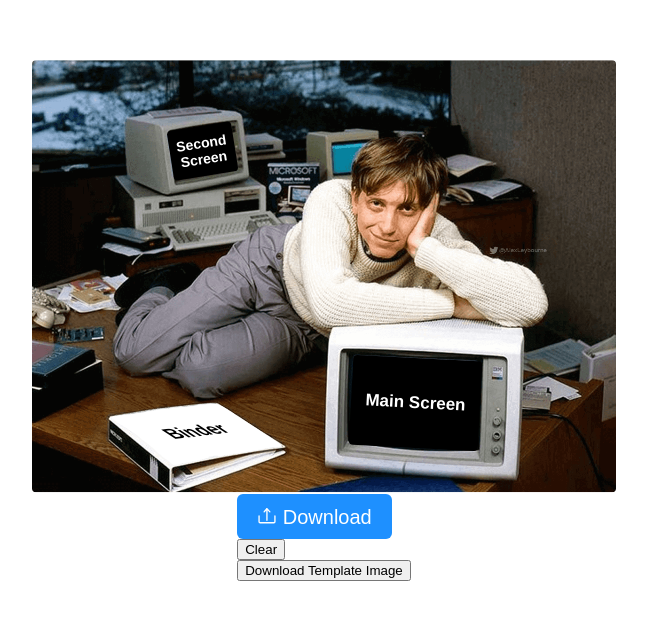
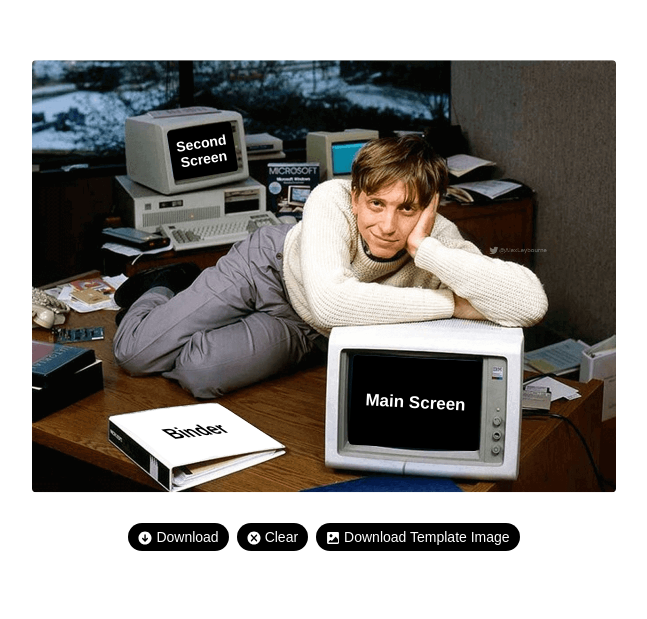
Before and after one commit to alexleybourne/BillGatesMemeMaker, a plain HTML site: page index.html in a window 1280 px wide. Shown: the part 123-742 px from the top of the page, without its empty margins (316-963 px from the left). Drawn offline with Linux system fonts and the light colour scheme.

Commit message:
Buttons styled more with custom icons

```diff
--- a/index.html
+++ b/index.html
@@ -32,9 +32,9 @@
       <input style="display: none" type='file' name='img' size='65' id='upload-main' />
       <input style="display: none" type='file' name='img' size='65' id='upload-secondary' />
       <input style="display: none" type='file' name='img' size='65' id='upload-binder' />
-      <button onclick="downloadCanvas()" class="download-button"><img src="./images/Upload.svg"> Download</button> <br>
-      <button onclick="clearCanvas()">Clear</button><br>
-      <button onclick="downloadTemplateImage()">Download Template Image</button>
+      <button onclick="downloadCanvas()" class="button-class"><img src="./Icons/Download.svg"> Download</button>
+      <button onclick="clearCanvas()" class="button-class"><img src="./Icons/Delete.svg"> Clear</button><br>
+      <button onclick="downloadTemplateImage()" class="button-class"><img src="./Icons/Image.svg"> Download Template Image</button>
     </div>
   </div>
   <script src="skew.js"></script>
--- a/styles.css
+++ b/styles.css
@@ -110,6 +110,7 @@ html, body {
 }
 
 #controls {
+    display: flex;
     transform: translate(0, 260px);
 }
 
@@ -125,24 +126,28 @@ html, body {
     pointer-events: all;
 }
 
+.button-class {
+    background-color: rgb(0, 0, 0);
+    border: none;
+    border-radius: 50px;
+    color: white;
+    padding: 6px 10px;
+    cursor: pointer;
+    font-size: 14px;
+    display: flex;
+    transition-duration: 0.4s;
+    margin: 4px;
+}
+
 button img {
-    height: 20px;
+    height: 14px;
     filter: invert(1);
     transform: translate(0px, 2px);
+    margin-right: 4px;
 }
 
-.download-button {
-    background-color: DodgerBlue;
-    border: none;
-    border-radius: 6px;
-    color: white;
-    padding: 10px 20px;
-    cursor: pointer;
-    font-size: 20px;
-}
-
-.download-button:hover {
-    background-color: rgb(38, 139, 240);
+.button-class:hover {
+    background-color: rgb(63, 63, 63);
 }
 
 .puff-in-center {
```
Also changed, not shown: Icons/Delete.svg (added), Icons/Download.svg (added), Icons/Image.svg (added), images/Upload.png (deleted), images/Upload.svg (deleted).
